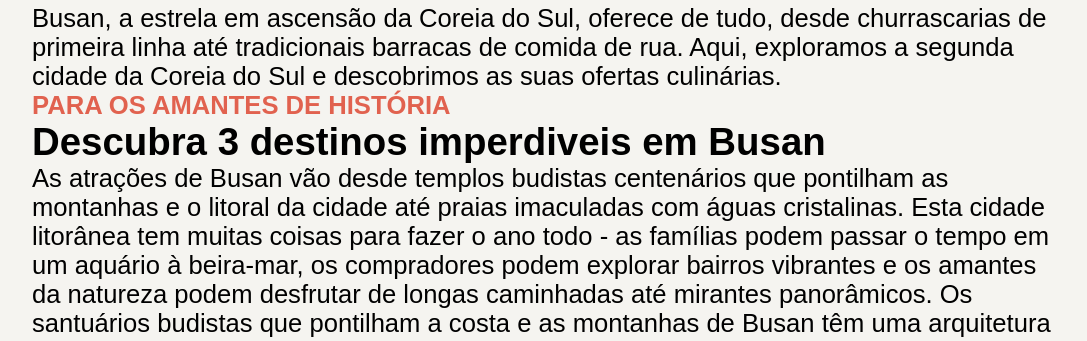
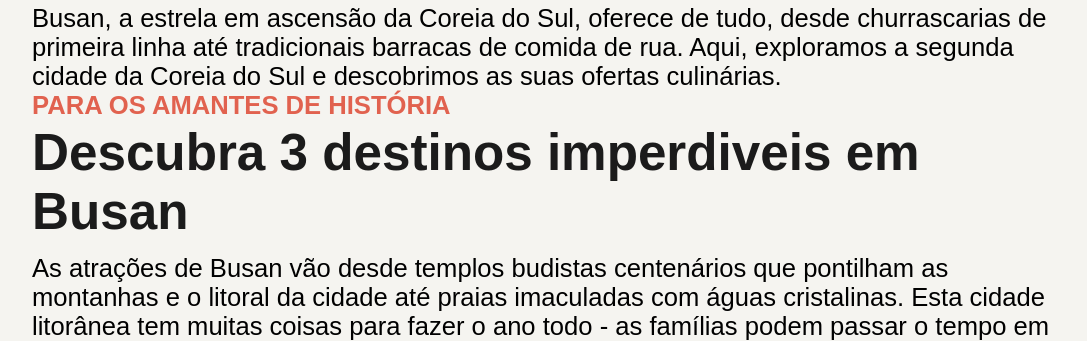
Before and after one commit to guilherme2009-al/Locais--turisticos01ma, a plain HTML site: page index.html in a window 1280 px wide. Shown: the part 897-1238 px from the top of the page, without its empty margins (96-1183 px from the left). Drawn offline with Linux system fonts and the light colour scheme.

Commit message:
estilização de todos os titulos no global.css

```diff
--- a/styles/global.css
+++ b/styles/global.css
@@ -24,3 +24,17 @@ h1 {
     font-size: 3.6rem;
     margin-block: 0.8rem 4.4rem;
 }
+
+h2 {
+    font-size: 3.2rem;
+    margin-block: 0.2rem 0.8rem;
+}
+
+h1, h2, h3 {
+    color: var(--text-primary);
+}
+
+h4 {
+    color: var(--text-secondary);
+    font-size: 1.6rem;
+}
```
